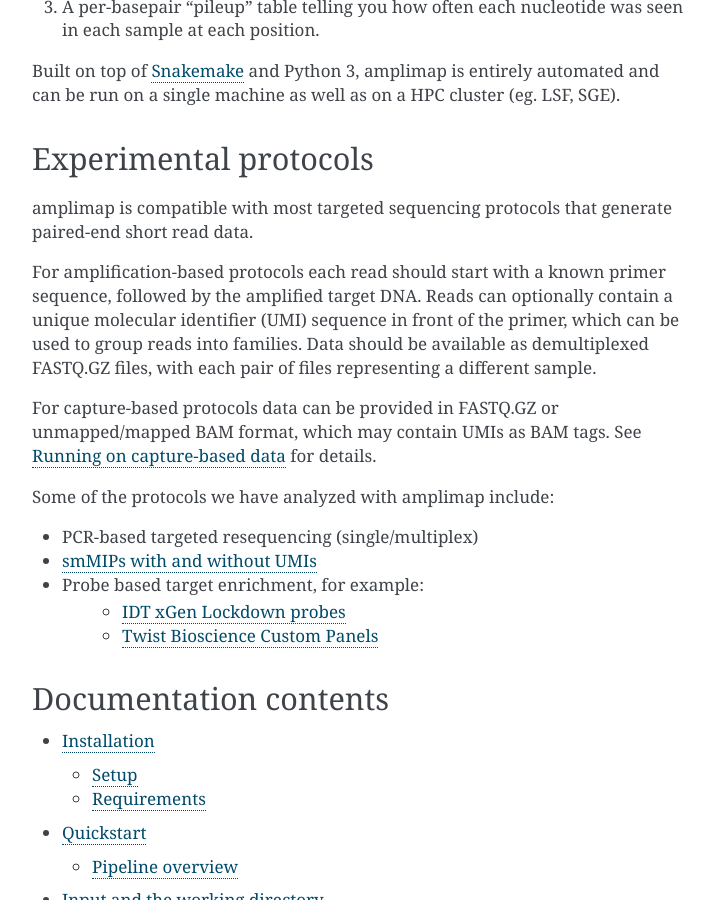
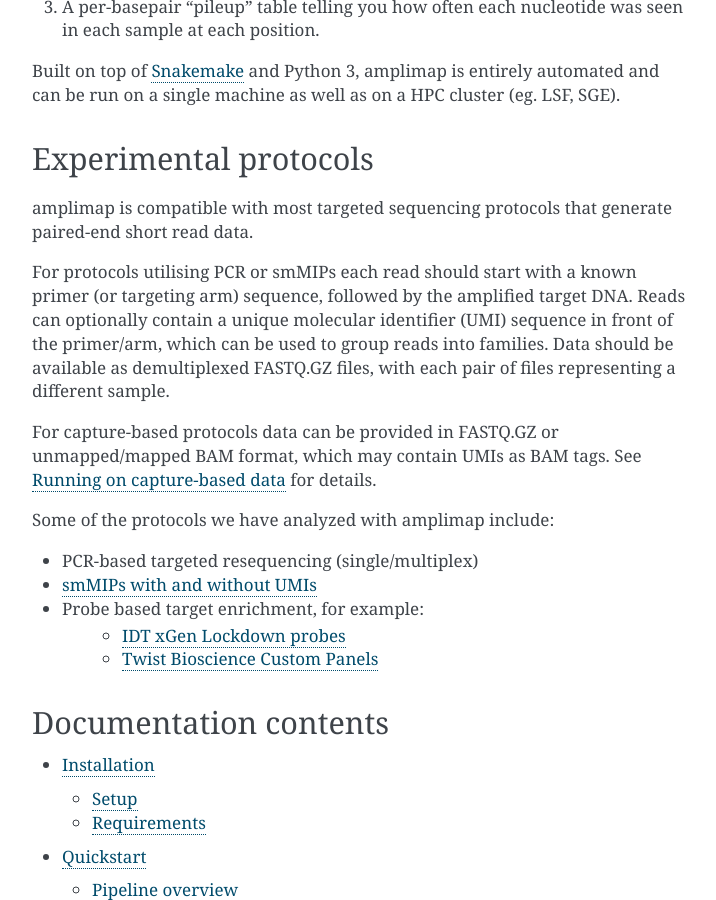
Before and after one commit to koelling/amplimap, a Sphinx documentation site: the page built from docs/index.rst, in a window 1280 px wide and 900 px high, scrolled down 922 px. Shown: the whole window, without its empty margins (388-1104 px from the left). Built offline with Sphinx 7.4.7, drawn with Linux system fonts in a browser that asks for light colours.

Commit message:
update docs

```diff
--- a/README.rst
+++ b/README.rst
@@ -36,8 +36,8 @@ Experimental protocols
 -------------------
 amplimap is compatible with most targeted sequencing protocols that generate paired-end short read data.
 
-For amplification-based protocols each read should start with a known primer sequence, followed by the amplified target DNA.
-Reads can optionally contain a unique molecular identifier (UMI) sequence in front of the primer, which can be used to group reads into families.
+For protocols utilising PCR or smMIPs each read should start with a known primer (or targeting arm) sequence, followed by the amplified target DNA.
+Reads can optionally contain a unique molecular identifier (UMI) sequence in front of the primer/arm, which can be used to group reads into families.
 Data should be available as demultiplexed FASTQ.GZ files, with each pair of files representing a different sample.
 
 For capture-based protocols data can be provided in FASTQ.GZ or unmapped/mapped BAM format, which may contain UMIs as BAM tags.
--- a/docs/index.rst
+++ b/docs/index.rst
@@ -36,8 +36,8 @@ Experimental protocols
 -------------------
 amplimap is compatible with most targeted sequencing protocols that generate paired-end short read data.
 
-For amplification-based protocols each read should start with a known primer sequence, followed by the amplified target DNA.
-Reads can optionally contain a unique molecular identifier (UMI) sequence in front of the primer, which can be used to group reads into families.
+For protocols utilising PCR or smMIPs each read should start with a known primer (or targeting arm) sequence, followed by the amplified target DNA.
+Reads can optionally contain a unique molecular identifier (UMI) sequence in front of the primer/arm, which can be used to group reads into families.
 Data should be available as demultiplexed FASTQ.GZ files, with each pair of files representing a different sample.
 
 For capture-based protocols data can be provided in FASTQ.GZ or unmapped/mapped BAM format, which may contain UMIs as BAM tags.
```
